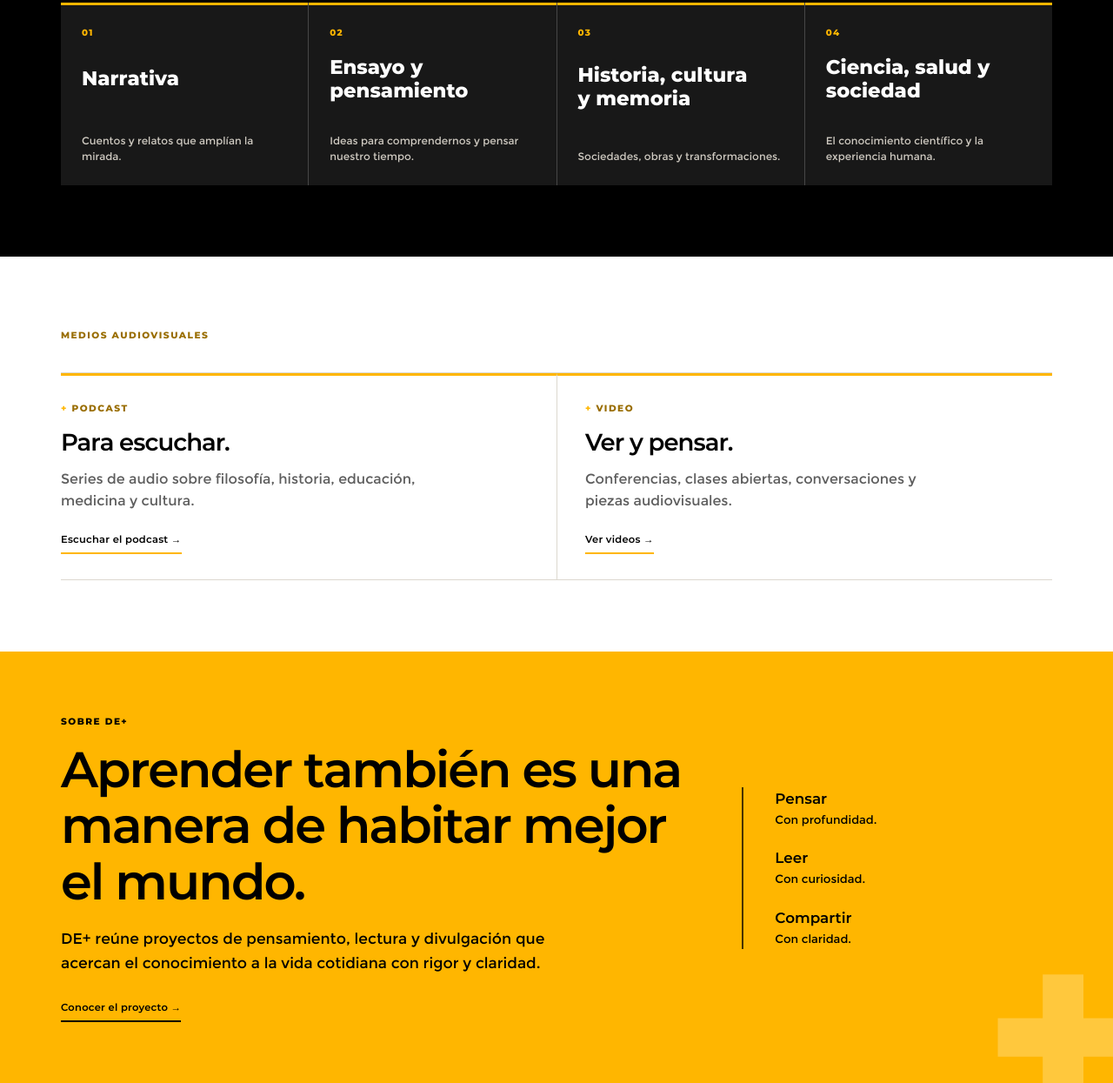
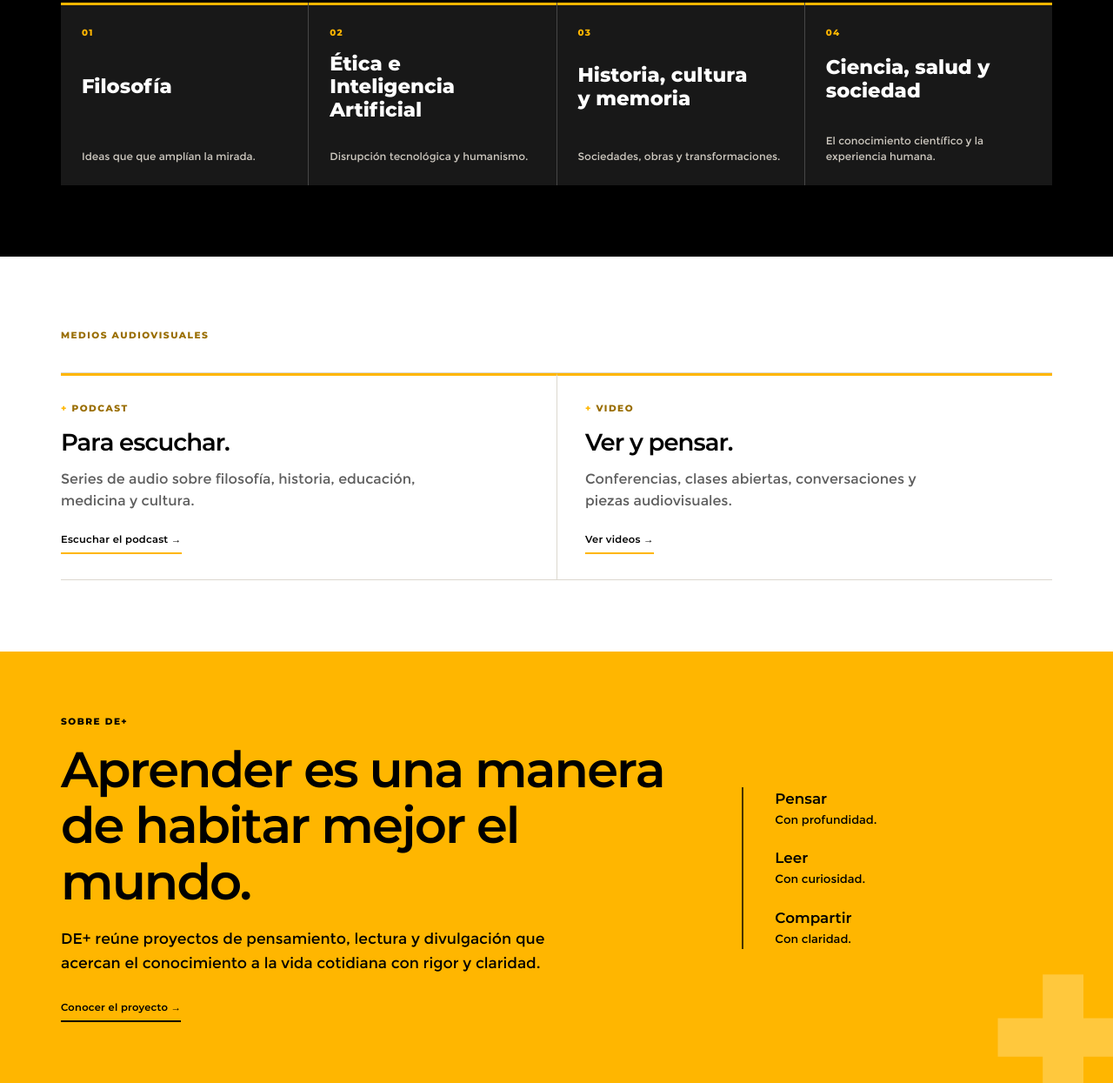
Before and after one commit to Danypv/de-mas-aprender-con-proposito, a plain HTML site: page index.html in a window 1280 px wide. Shown: the part 2027-3272 px from the top of the page at 87% size. Drawn offline with Linux system fonts and the light colour scheme.

Commit message:
Update collection titles and descriptions in index.html

```diff
--- a/index.html
+++ b/index.html
@@ -785,14 +785,14 @@
         <div class="colecciones">
           <a class="coleccion" href="#">
             <span>01</span>
-            <strong>Narrativa</strong>
-            <p>Cuentos y relatos que amplían la mirada.</p>
+            <strong>Filosofía</strong>
+            <p>Ideas que que amplían la mirada.</p>
           </a>
 
           <a class="coleccion" href="#">
             <span>02</span>
-            <strong>Ensayo y pensamiento</strong>
-            <p>Ideas para comprendernos y pensar nuestro tiempo.</p>
+            <strong>Ética e Inteligencia Artificial</strong>
+            <p>Disrupción tecnológica y humanismo.</p>
           </a>
 
           <a class="coleccion" href="#">
@@ -840,7 +840,7 @@
       <div class="contenedor cierre-interior">
         <div>
           <p class="subtitulo">Sobre DE+</p>
-          <h2>Aprender también es una manera de habitar mejor el mundo.</h2>
+          <h2>Aprender es una manera de habitar mejor el mundo.</h2>
           <p>
             DE+ reúne proyectos de pensamiento, lectura y divulgación que acercan
             el conocimiento a la vida cotidiana con rigor y claridad.
```
